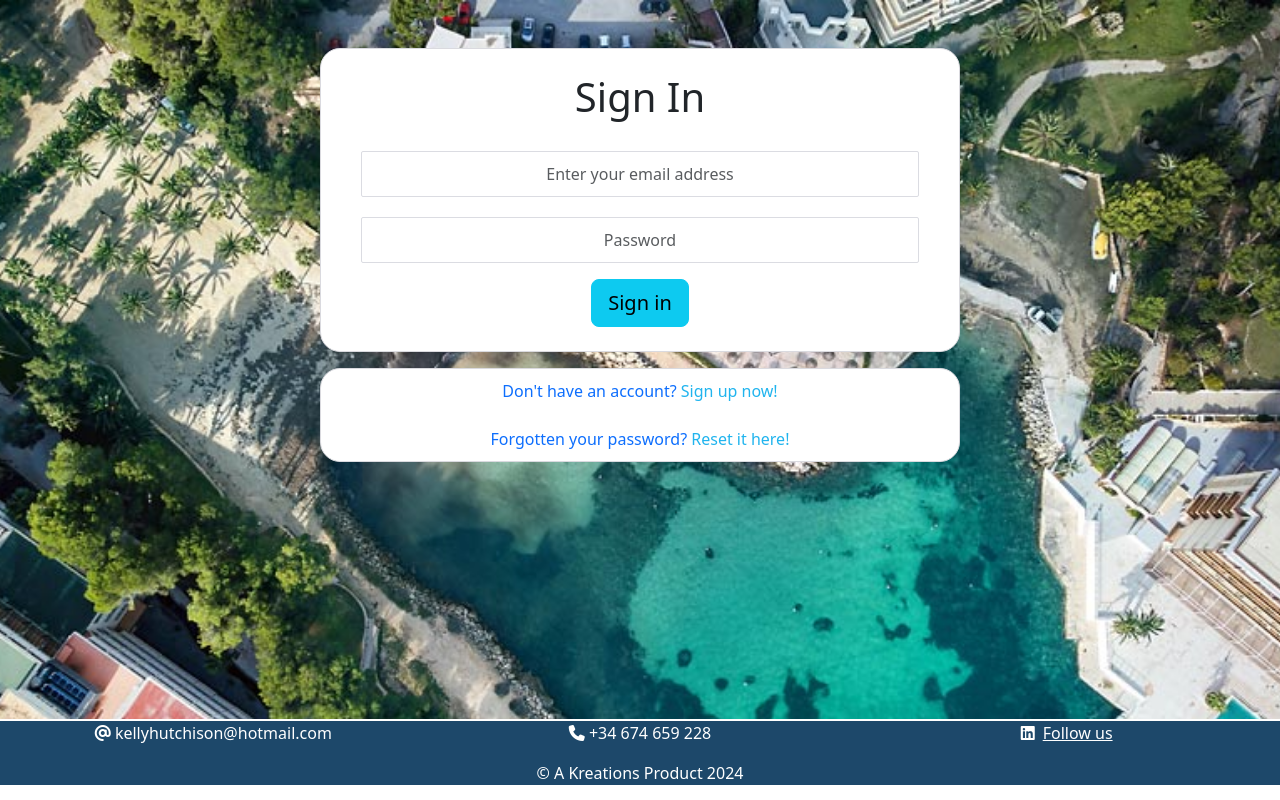
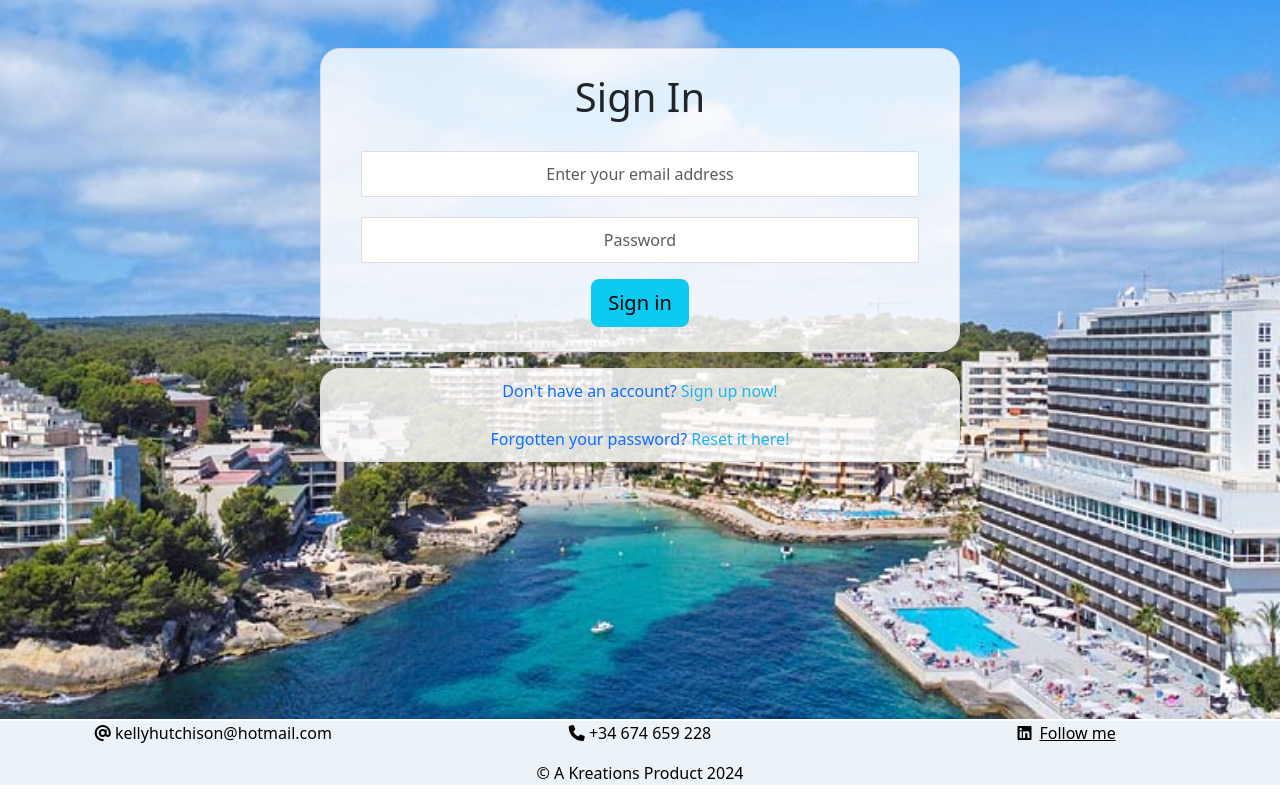
Before and after one commit to quiltingcode/hutchison-holidays-react, a React (Create React App) app: page / in a window 1280 px wide. Built offline with nearby package versions, Linux system fonts and the light colour scheme.

Commit message:
Style homepage

```diff
--- a/src/components/footer/Footer.jsx
+++ b/src/components/footer/Footer.jsx
@@ -27,7 +27,7 @@ const Footer = () => {
               aria-label='Link to Linkedin company page'
             >
               <i className="fa-brands fa-linkedin me-2" />
-               Follow us
+               Follow me
             </a>
           </Col>
         </Row>
--- a/src/components/footer/footer.module.scss
+++ b/src/components/footer/footer.module.scss
@@ -3,13 +3,13 @@
     position: relative;
     left: 0;
     width: 100%;
-    background-color: #1d486a;
-    color: white;
+    background-color: #ecf3f8;
+    color: black;
     text-align: center;
     margin-top: 2px;
 
     a {
-        color: #fff;
+        color: black;
     }
 }
 
--- a/src/pages/home/signin.module.scss
+++ b/src/pages/home/signin.module.scss
@@ -1,5 +1,5 @@
 .Content {
-    background-color: #ffffff;
+    background-color: #ffffffd1;
     padding: 10px;
     border-radius: 20px;
     border: 1px solid #dadadf;
@@ -8,7 +8,7 @@
 
 .Row {
     height: calc(100vh - 81px);
-    background-image: url(../../assets/images/cala-vinyes-mallorca.jpg);
+    background-image: url(../../assets/images/cala-vinyes-drone.jpg);
     background-size: cover;
     background-repeat: no-repeat;
 }
```
Also changed, not shown: src/assets/images/bay1.jpg (added), src/assets/images/cala-vinyes-drone.jpg (added).
